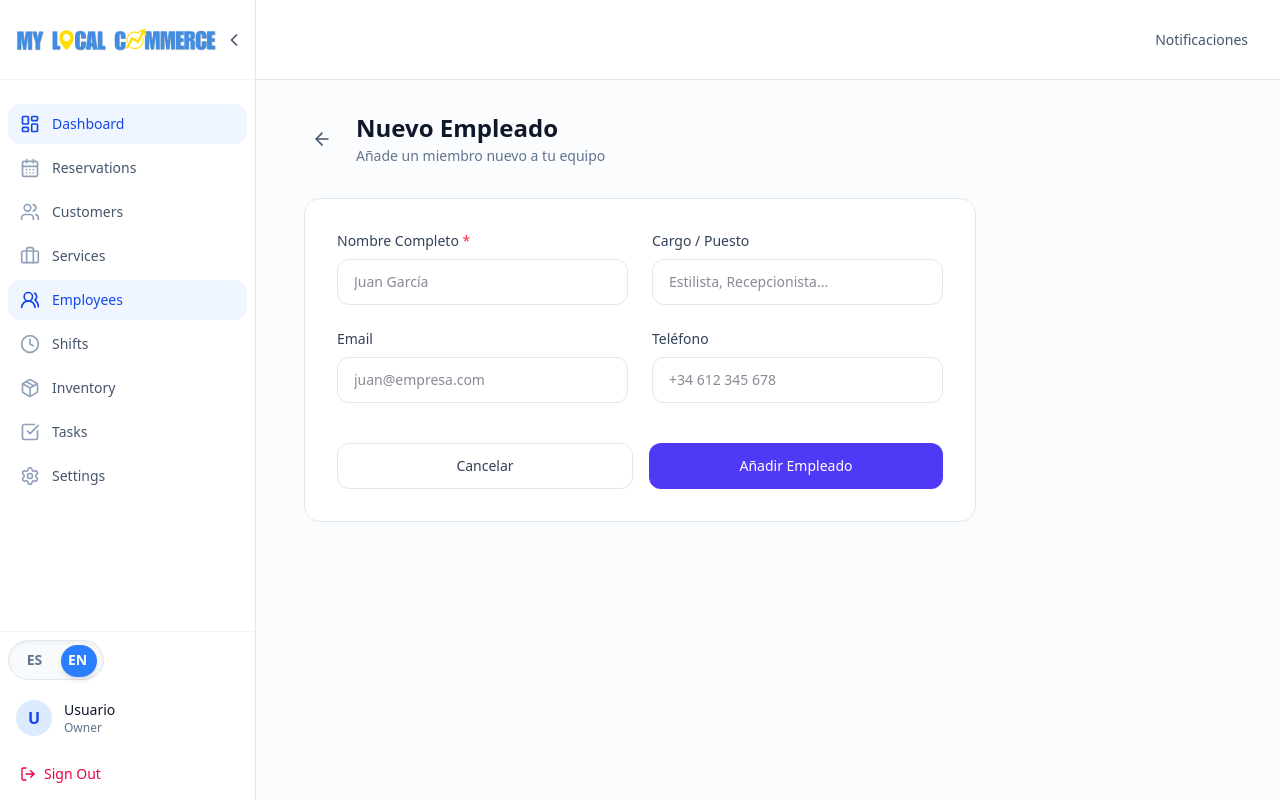
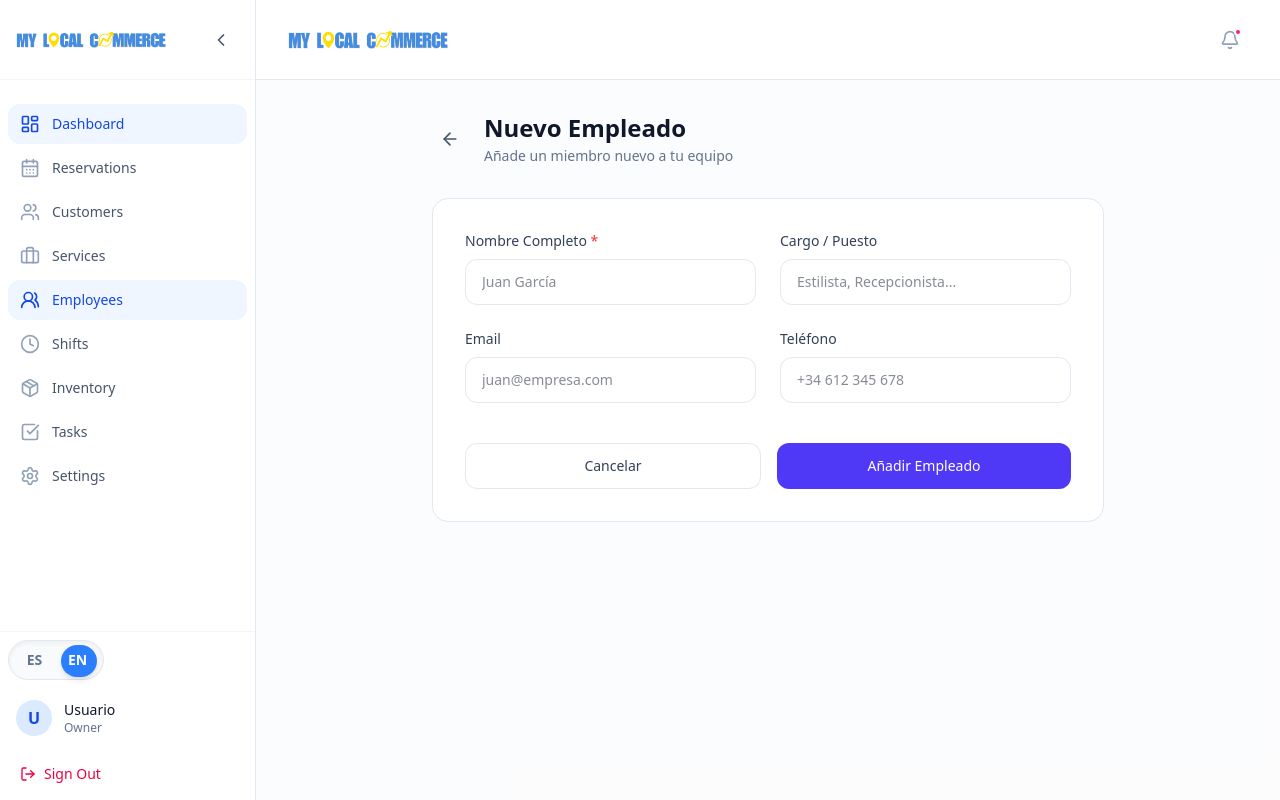
Before and after one commit to nooehf/my_local_commerce, a Next.js app: page /en/dashboard/employees/new in a window 1280 px wide. Built offline with nearby package versions, Linux system fonts and the light colour scheme; no server answers.

Commit message:
responsivemenudashboardycampanita

```diff
--- a/src/app/[locale]/dashboard/layout.tsx
+++ b/src/app/[locale]/dashboard/layout.tsx
@@ -1,4 +1,6 @@
 import Sidebar from '@/components/dashboard/Sidebar'
+import MobileMenuButton from '@/components/dashboard/MobileMenuButton'
+import { Bell } from 'lucide-react'
 import { createClient } from '@/utils/supabase/server'
 import Image from 'next/image'
 
@@ -14,18 +16,26 @@ export default async function DashboardLayout({
   return (
     <div className="flex h-screen w-full bg-slate-50/50">
       <Sidebar userName={userName} />
-      <div className="flex flex-1 flex-col overflow-hidden w-full">
-        <header className="flex h-20 shrink-0 items-center justify-between border-b border-slate-200 bg-white px-8">
-          <Image
-            src="/logo.png"
-            alt="MyLocalCommerce"
-            width={200}
-            height={60}
-            className="object-contain"
-          />
+      <div className="flex flex-1 flex-col overflow-hidden w-full min-w-0">
+        <header className="flex h-20 shrink-0 items-center justify-between border-b border-slate-200 bg-white px-4 lg:px-8">
+          <div className="flex items-center gap-2 lg:gap-4">
+            <MobileMenuButton />
+            <Image
+              src="/logo.png"
+              alt="MyLocalCommerce"
+              width={160}
+              height={48}
+              className="object-contain"
+            />
+          </div>
           <div className="flex items-center gap-4">
-            <button className="text-sm font-medium text-slate-600 hover:text-slate-900">
-              Notificaciones
+            <button
+              className="p-2 text-slate-400 hover:text-indigo-600 hover:bg-slate-50 rounded-xl transition-colors relative"
+              aria-label="Notificaciones"
+            >
+              <Bell className="w-5 h-5" />
+              {/* Ejemplo de puntito indicador de notificaciones no leídas */}
+              <span className="absolute top-1.5 right-1.5 w-2 h-2 bg-rose-500 rounded-full border-2 border-white"></span>
             </button>
           </div>
         </header>
--- /dev/null
+++ b/src/components/dashboard/MobileMenuButton.tsx
@@ -0,0 +1,15 @@
+'use client'
+
+import { Menu } from 'lucide-react'
+
+export default function MobileMenuButton() {
+  return (
+    <button
+      className="p-2 -ml-2 text-slate-600 hover:text-indigo-600 transition-colors rounded-xl hover:bg-slate-50 lg:hidden"
+      onClick={() => window.dispatchEvent(new Event('toggle-mobile-sidebar'))}
+      aria-label="Menú principal"
+    >
+      <Menu className="w-6 h-6" />
+    </button>
+  )
+}
--- a/src/components/dashboard/Sidebar.tsx
+++ b/src/components/dashboard/Sidebar.tsx
@@ -34,6 +34,7 @@ const navigation = [
 
 export default function Sidebar({ userName = 'Usuario' }: { userName?: string }) {
   const [isOpen, setIsOpen] = useState(true)
+  const [isMobileOpen, setIsMobileOpen] = useState(false)
   const [mounted, setMounted] = useState(false)
   const pathname = usePathname()
   const t = useTranslations('Sidebar')
@@ -44,7 +45,16 @@ export default function Sidebar({ userName = 'Usuario' }: { userName?: string })
     if (saved !== null) {
       setIsOpen(JSON.parse(saved))
     }
+
+    const handleToggle = () => setIsMobileOpen(prev => !prev)
+    window.addEventListener('toggle-mobile-sidebar', handleToggle)
+    return () => window.removeEventListener('toggle-mobile-sidebar', handleToggle)
   }, [])
+
+  // Auto-close mobile sidebar when navigating
+  useEffect(() => {
+    setIsMobileOpen(false)
+  }, [pathname])
 
   const toggleSidebar = () => {
     const newState = !isOpen
@@ -55,22 +65,37 @@ export default function Sidebar({ userName = 'Usuario' }: { userName?: string })
   }
 
   return (
-    <div className={`flex flex-col border-r border-slate-200 bg-white transition-all duration-300 h-full ${
-      isOpen ? 'fixed left-0 top-0 w-64 z-40' : 'relative w-20'
-    }`}>
+    <>
+      {/* Mobile Backdrop */}
+      {isMobileOpen && (
+        <div
+          className="fixed inset-0 bg-slate-900/50 z-40 lg:hidden backdrop-blur-sm transition-opacity"
+          onClick={() => setIsMobileOpen(false)}
+        />
+      )}
+
+      {/* Main Sidebar Container */}
+      <div className={`
+        flex flex-col border-r border-slate-200 bg-white transition-all duration-300 h-full shrink-0
+        fixed inset-y-0 left-0 z-50 ${isMobileOpen ? 'translate-x-0 w-64 shadow-2xl' : '-translate-x-full w-64'}
+        lg:static lg:translate-x-0 lg:z-auto ${isOpen ? 'lg:w-64' : 'lg:w-20'}
+      `}>
         <div className={`flex h-20 shrink-0 items-center justify-between border-b border-slate-100 px-4`}>
-        {isOpen && (
+          {/* We always show the logo on mobile since the sidebar is always 64 wide when open. On desktop, depends on isOpen */}
+          <div className="flex-1 overflow-hidden">
+            <div className={`transition-opacity duration-200 ${(isOpen || isMobileOpen) ? 'opacity-100' : 'opacity-0 lg:hidden'}`}>
               <Image
                 src="/logo.png"
                 alt="Logo"
-            width={200}
-            height={60}
+                width={150}
+                height={45}
                 className="object-contain"
               />
-        )}
+            </div>
+          </div>
           <button
             onClick={toggleSidebar}
-          className="ml-auto p-2 text-slate-600 hover:text-blue-600 transition-colors rounded-lg hover:bg-slate-50"
+            className="ml-auto p-2 text-slate-600 hover:text-indigo-600 transition-colors rounded-xl hover:bg-slate-50 hidden lg:flex shrink-0"
             aria-label="Toggle sidebar"
           >
             <ChevronLeft className={`w-5 h-5 transition-transform ${isOpen ? '' : 'rotate-180'}`} />
@@ -86,7 +111,7 @@ export default function Sidebar({ userName = 'Usuario' }: { userName?: string })
               href={item.href}
               className={`
                 group flex items-center rounded-xl px-3 py-2.5 text-sm w-full font-medium transition-colors justify-center
-                ${isOpen ? 'justify-start' : ''}
+                ${(isOpen || isMobileOpen) ? 'justify-start' : ''}
                 ${isActive
                   ? 'bg-blue-50 text-blue-700'
                   : 'text-slate-600 hover:bg-slate-50 hover:text-slate-900'
@@ -95,20 +120,20 @@ export default function Sidebar({ userName = 'Usuario' }: { userName?: string })
               title={!isOpen ? t(item.key) : undefined}
             >
               <item.icon
-                className={`flex-shrink-0 transition-colors ${isOpen ? 'mr-3' : ''} h-5 w-5 ${
+                className={`flex-shrink-0 transition-colors ${(isOpen || isMobileOpen) ? 'mr-3' : ''} h-5 w-5 ${
                   isActive ? 'text-blue-700' : 'text-slate-400 group-hover:text-slate-600'
                 }`}
                 aria-hidden="true"
               />
-              {isOpen && t(item.key)}
+              {(isOpen || isMobileOpen) && t(item.key)}
             </Link>
           )
         })}
       </nav>
 
       <div className="p-2 border-t border-slate-100 space-y-3">
-        {isOpen && <LanguageSwitcher />}
-        {isOpen && (
+        {(isOpen || isMobileOpen) && <LanguageSwitcher />}
+        {(isOpen || isMobileOpen) && (
           <div className="flex items-center gap-3 w-full p-2">
             <div className="h-9 w-9 rounded-full bg-blue-100 flex items-center justify-center text-blue-700 font-bold shrink-0 uppercase">
               {userName.charAt(0)}
@@ -119,8 +144,8 @@ export default function Sidebar({ userName = 'Usuario' }: { userName?: string })
             </div>
           </div>
         )}
-        {isOpen && <LogoutButton />}
-        {!isOpen && (
+        {(isOpen || isMobileOpen) && <LogoutButton />}
+        {!(isOpen || isMobileOpen) && (
           <div className="flex flex-col items-center gap-2">
             <div className="h-8 w-8 rounded-full bg-blue-100 flex items-center justify-center text-blue-700 text-xs font-bold">
               {userName.charAt(0)}
@@ -129,5 +154,6 @@ export default function Sidebar({ userName = 'Usuario' }: { userName?: string })
         )}
       </div>
     </div>
+    </>
   )
 }
```
Lines whose indentation alone changed are shown as unchanged.
